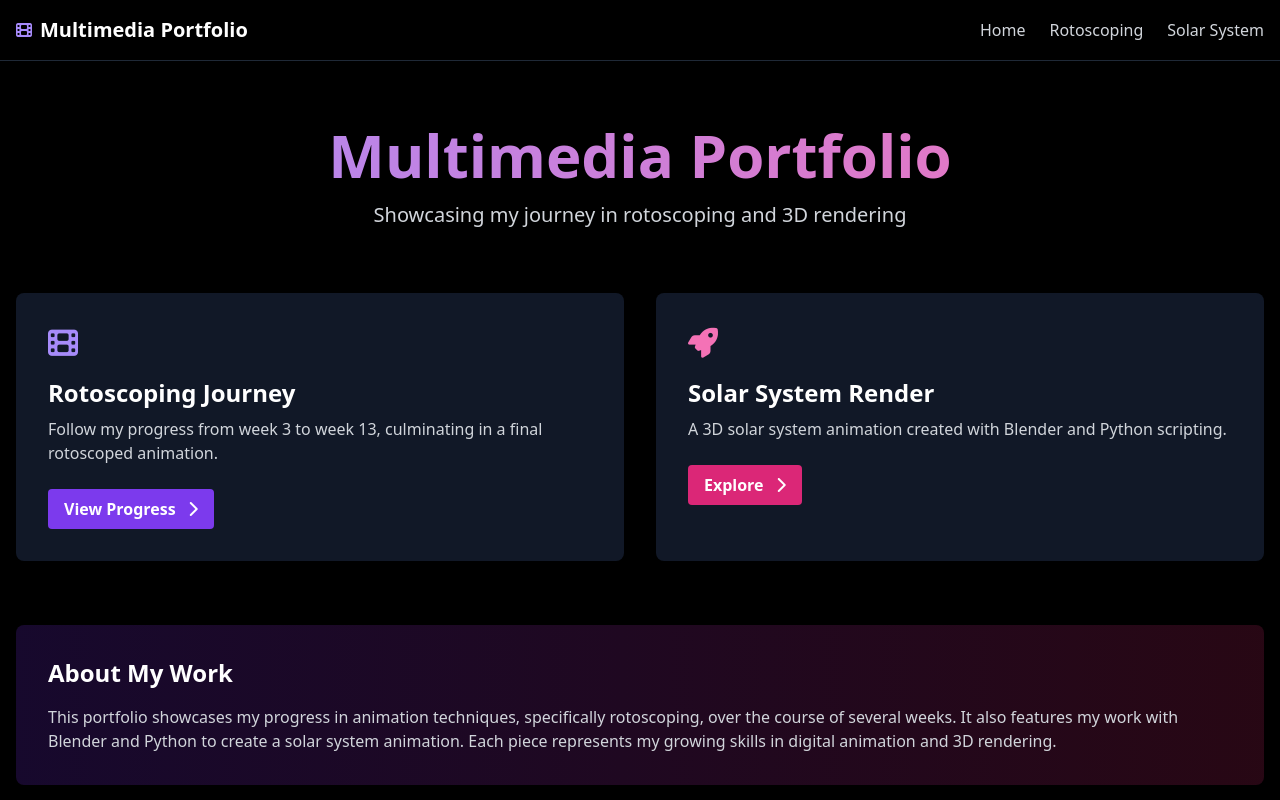
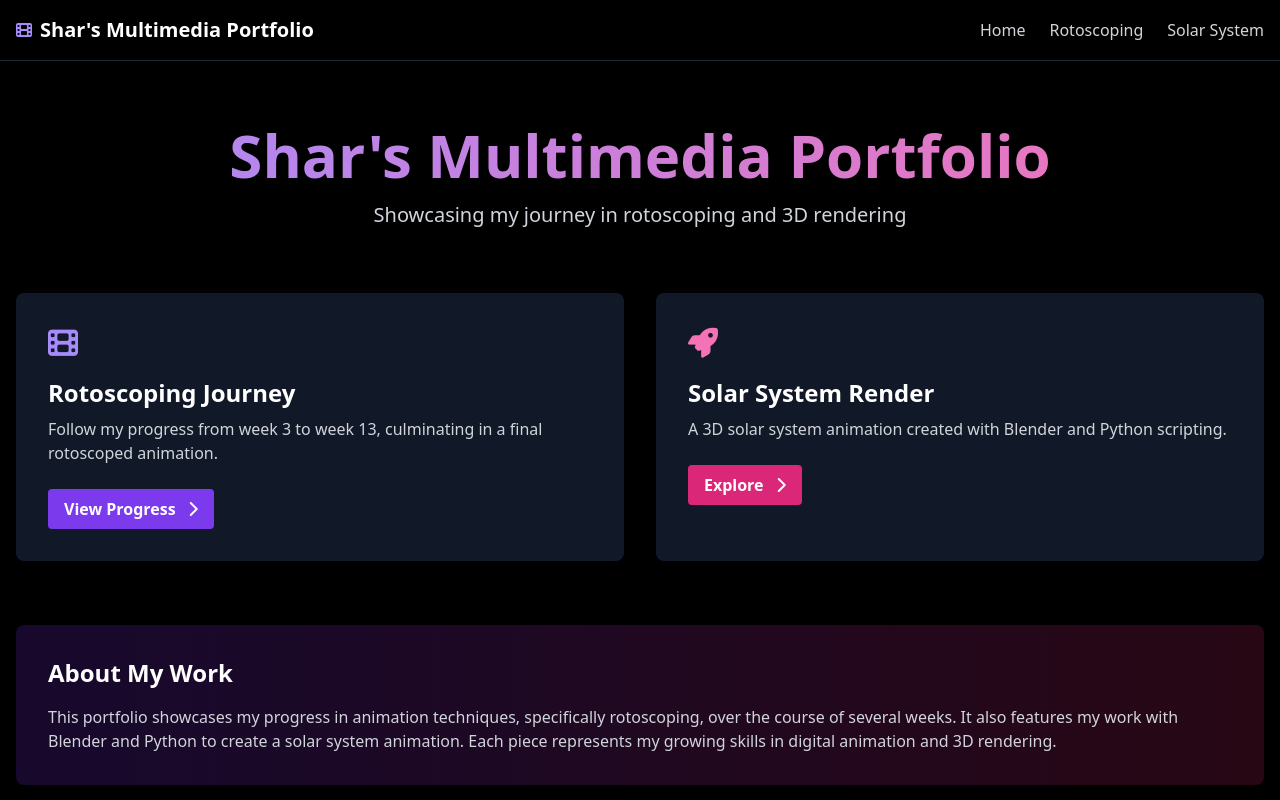
Before and after one commit to sharweng/multimedia, a plain HTML site: page index.html in a window 1280 px wide. Shown: the top 800 px of the page. Drawn offline with nearby package versions, Linux system fonts and the light colour scheme.

Commit message:
changes some titles

```diff
--- a/index.html
+++ b/index.html
@@ -4,7 +4,7 @@
   <meta charset="UTF-8">
   <meta name="viewport" content="width=device-width, initial-scale=1.0">
   <link rel="icon" type="image/x-icon" href="/multimedia/images/favicon.png">
-  <title>Multimedia Portfolio</title>
+  <title>Shar's Multimedia Portfolio</title>
   <script src="https://cdn.tailwindcss.com"></script>
   <script>
     tailwind.config = {
@@ -56,7 +56,7 @@
       <div class="flex justify-between items-center">
         <a href="index.html" class="flex items-center space-x-2">
           <i class="fas fa-film text-purple-400"></i>
-          <span class="font-bold text-xl">Multimedia Portfolio</span>
+          <span class="font-bold text-xl">Shar's Multimedia Portfolio</span>
         </a>
 
         <div class="hidden md:flex space-x-6">
@@ -72,7 +72,7 @@
   <div class="container mx-auto px-4 py-16">
     <header class="mb-16 text-center">
       <h1 class="text-4xl md:text-6xl font-bold mb-4 gradient-text">
-        Multimedia Portfolio
+        Shar's Multimedia Portfolio
       </h1>
       <p class="text-lg md:text-xl text-gray-300 max-w-2xl mx-auto">
         Showcasing my journey in rotoscoping and 3D rendering
```
Also changed, not shown: rotoscoping.html (+1 -1 lines), solar-system.html (+1 -1 lines).
